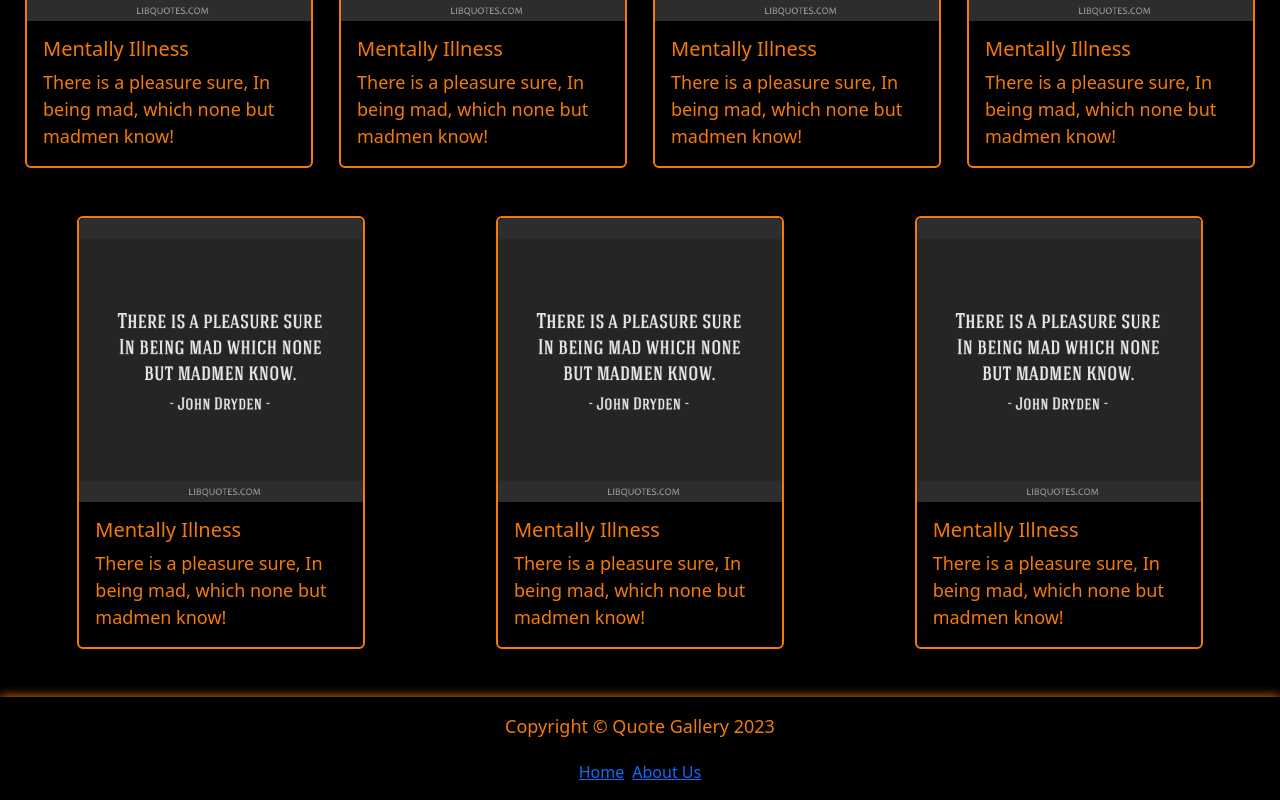
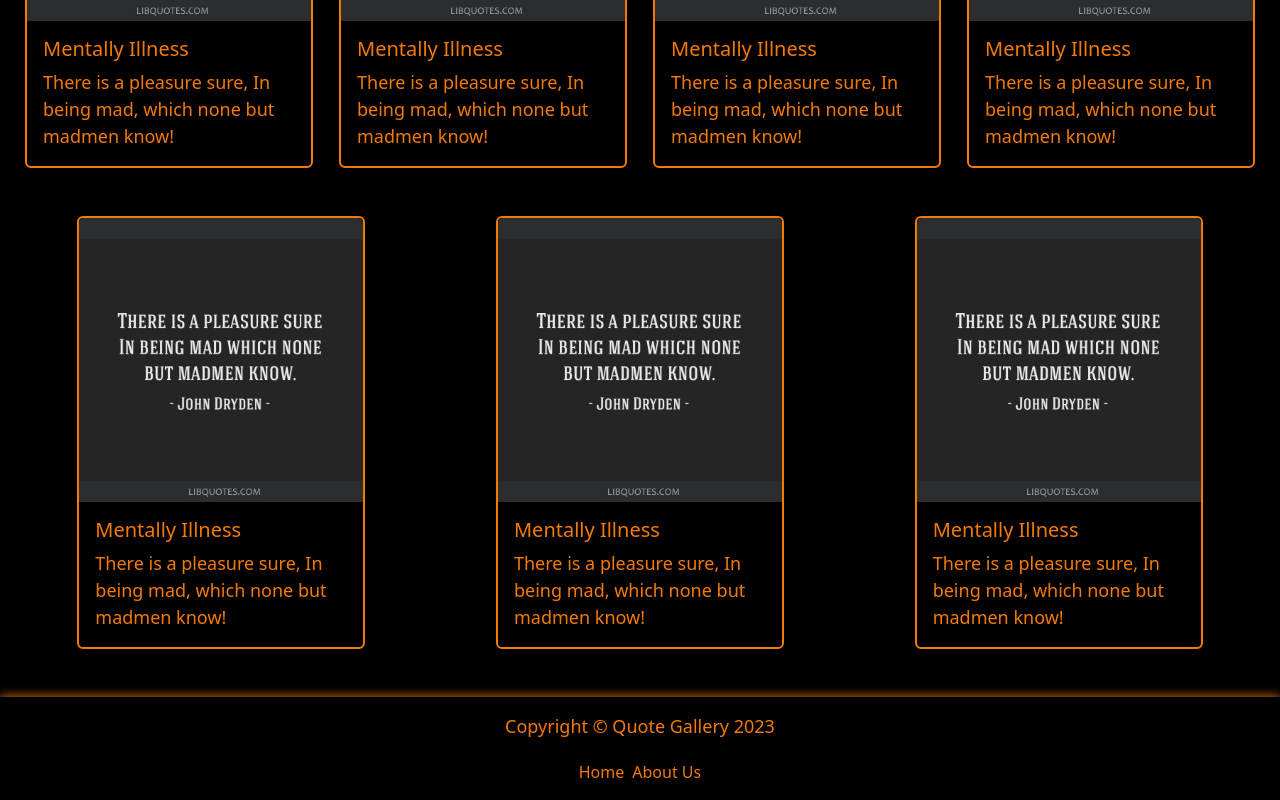
Before and after one commit to ano201/quote-gallery, a React (Create React App) app: page /home in a window 1280 px wide. Shown: the part 2011-2811 px from the top of the page. Built offline with nearby package versions, Linux system fonts and the light colour scheme.

Commit message:
footer link styled and minor bug fixed of homepage main section

```diff
--- /dev/null
+++ b/src/components/Footer.css
@@ -0,0 +1,14 @@
+.footer-container {
+    box-shadow: 0 0 10px rgb(243, 122, 9);
+}
+
+.f-link {
+    color: rgb(243, 122, 9);
+    text-decoration: none;
+    transition: all 0.5s;
+}
+
+.f-link:hover {
+    color: rgba(243, 122, 9, 0.658);
+    box-shadow: 0 0 5px rgb(243, 122, 9);
+}
--- a/src/components/Footer.jsx
+++ b/src/components/Footer.jsx
@@ -1,19 +1,19 @@
 import React from "react";
 import { Link } from "react-router-dom";
+import "./Footer.css";
 
 const Footer = () => {
   return (
-    <footer
-      className="bg-black py-3 mt-5"
-      style={{ boxShadow: "0 0 10px rgb(243, 122, 9)" }}
-    >
+    <footer className="bg-black py-3 mt-5 footer-container">
       <div className="container">
-        <p className="text-center">Copyright &copy; Quote Gallery 2023</p>
+        <p className="text-center">
+          Copyright &copy; Quote Gallery {new Date().getFullYear()}
+        </p>
         <div className="d-flex justify-content-center">
-          <Link className="px-1" to="/home">
+          <Link className="px-1 f-link" to="/home">
             Home
           </Link>
-          <Link className="px-1" to="/about">
+          <Link className="px-1 f-link" to="/about">
             About Us
           </Link>
         </div>
--- a/src/components/Home/Main.jsx
+++ b/src/components/Home/Main.jsx
@@ -13,11 +13,11 @@ const Main = () => {
         <Row>
           {data &&
             data.map((singleData) => (
-              <div className="m-auto col-sm-12 col-md-6 col-xl-3 col-xxl-3">
-                <SingleCard
-                  key={singleData.id}
-                  singleData={singleData}
-                ></SingleCard>
+              <div
+                key={singleData.id}
+                className="m-auto col-sm-12 col-md-6 col-xl-3 col-xxl-3"
+              >
+                <SingleCard singleData={singleData}></SingleCard>
               </div>
             ))}
         </Row>
```
